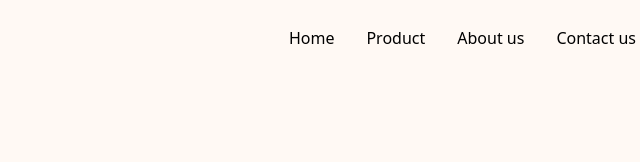
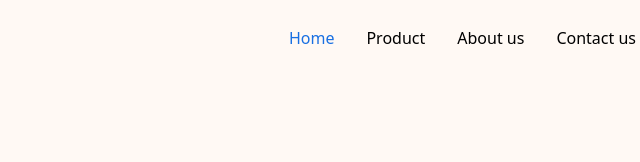
Before and after one commit to mahfuz-antor/web-assignment-2, a plain HTML site: page index.html in a window 1280 px wide. In both pictures the pointer is over the link "Home". Shown: the top 162 px of the page, 534-1174 px from the left. Drawn offline with nearby package versions, Linux system fonts and the light colour scheme.

Commit message:
add hover

```diff
--- a/style.css
+++ b/style.css
@@ -25,6 +25,9 @@ h1, h3, h5{
 .extra-txt-color li>a {
     color: black !important;
 }
+.extra-txt-color li>a:hover {
+    color: #1970e2 !important;
+}
 .footer-bg-color{
     background-color: #FFF9F4;
 }
```
